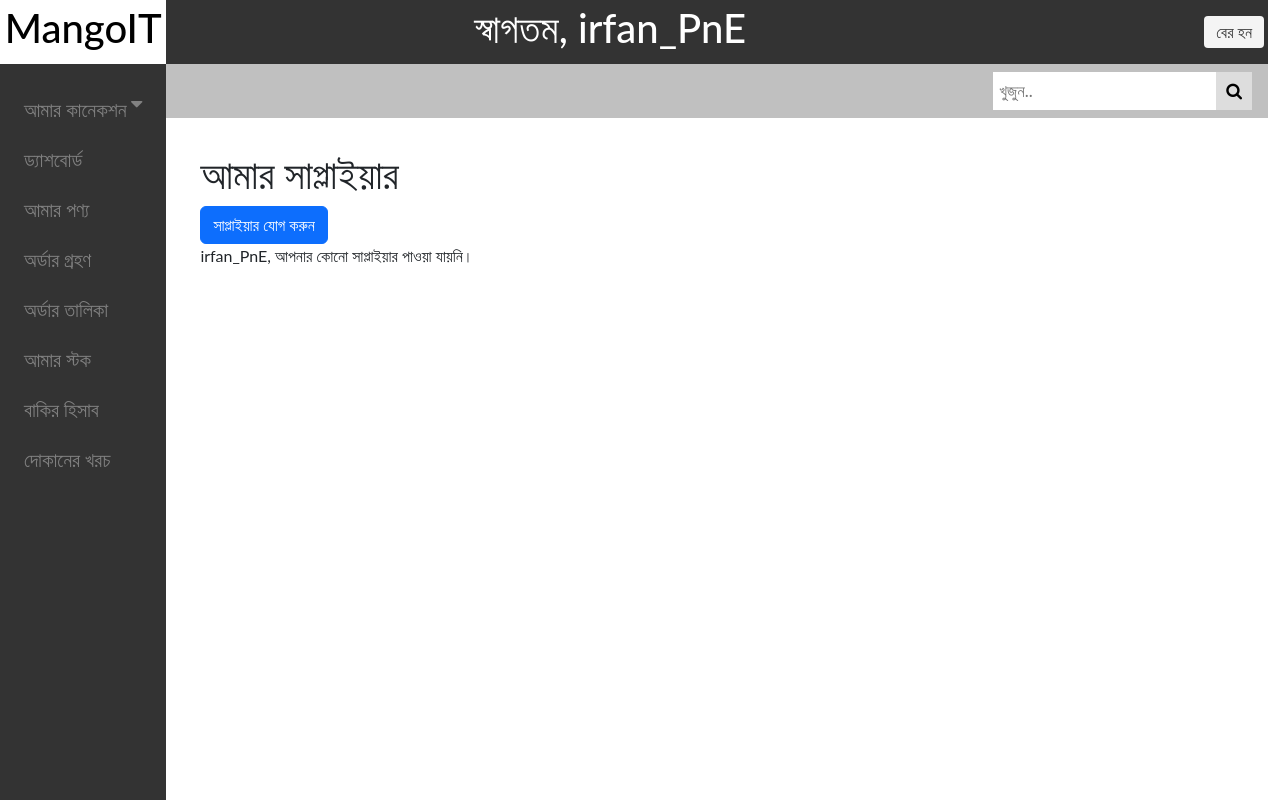
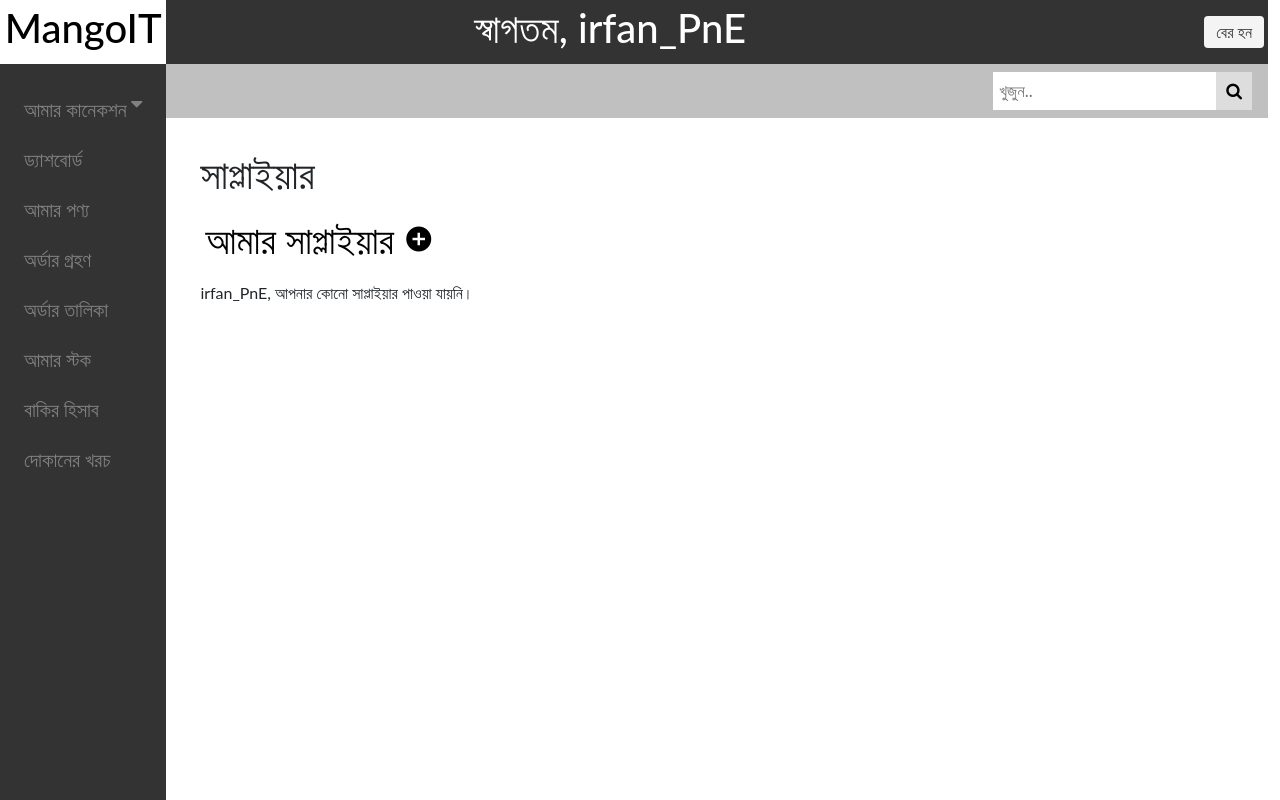
Before and after one commit to Pepsi8142/merchant_portal, a Django app: page /supplier-list in a window 1280 px wide. Run offline with Django 5.2, Linux system fonts and the light colour scheme; a user stored in the database is signed in; data that the repository does not hold is empty.

Commit message:
4: Updating UI and UX

```diff
--- a/templates/main/supplier_list.html
+++ b/templates/main/supplier_list.html
@@ -2,8 +2,34 @@
 {% block title %}আমার সাপ্লাইয়ার{% endblock %}
 
 {% block content %}
-<h1>আমার সাপ্লাইয়ার</h1>
-<button type="submit" class="btn btn-primary" onclick="window.location.href='{% url 'create_supplier' %}'">সাপ্লাইয়ার যোগ করুন</button>
+<h1>সাপ্লাইয়ার</h1>
+<!--<button type="submit" class="btn btn-primary" onclick="window.location.href='{% url 'create_supplier' %}'">সাপ্লাইয়ার যোগ করুন</button>-->
+
+<meta name="viewport" content="width=device-width, initial-scale=1">
+<link href="https://fonts.googleapis.com/icon?family=Material+Icons" rel="stylesheet">
+<style>
+.btn {
+  border: none;
+  background-color: inherit;
+  padding: 5px 5px;
+  ont-size:36px
+  cursor: pointer;
+  display: inline-block;
+}
+
+.btn:hover {
+  background: #eee;
+  color: green;
+  }
+
+.success {color: black;}
+.info {color: dodgerblue;}
+.warning {color: orange;}
+.danger {color: red;}
+</style>
+
+<h1><button class="btn success" onclick="window.location.href='{% url 'create_customer' %}'" style="font-size:38px;">আমার সাপ্লাইয়ার <i class="material-icons" style="font-size:30px;">add_circle</i></button> </h1>
+
 {% if suppliers %}
 <table class="table">
   <thead>
```
